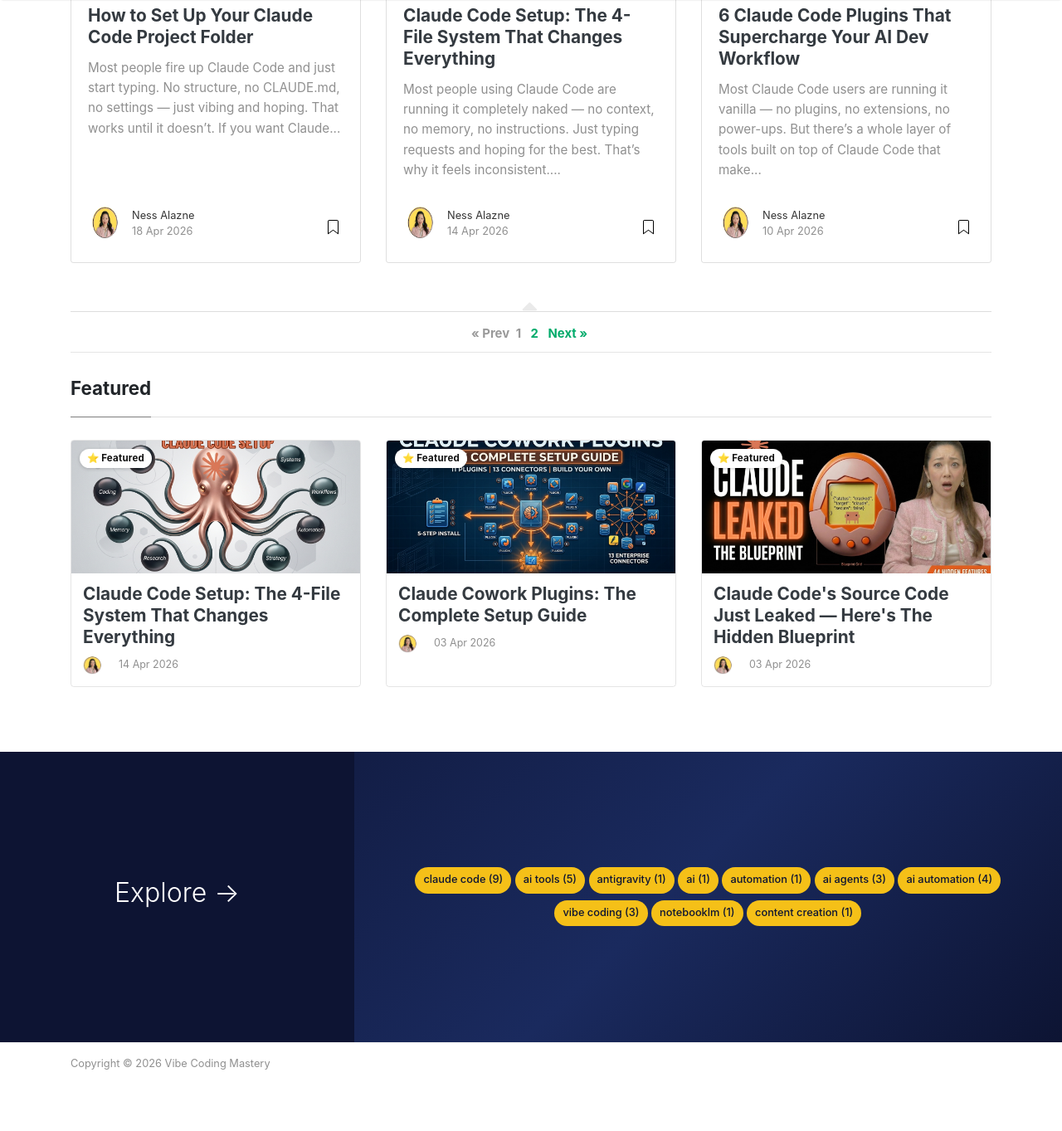
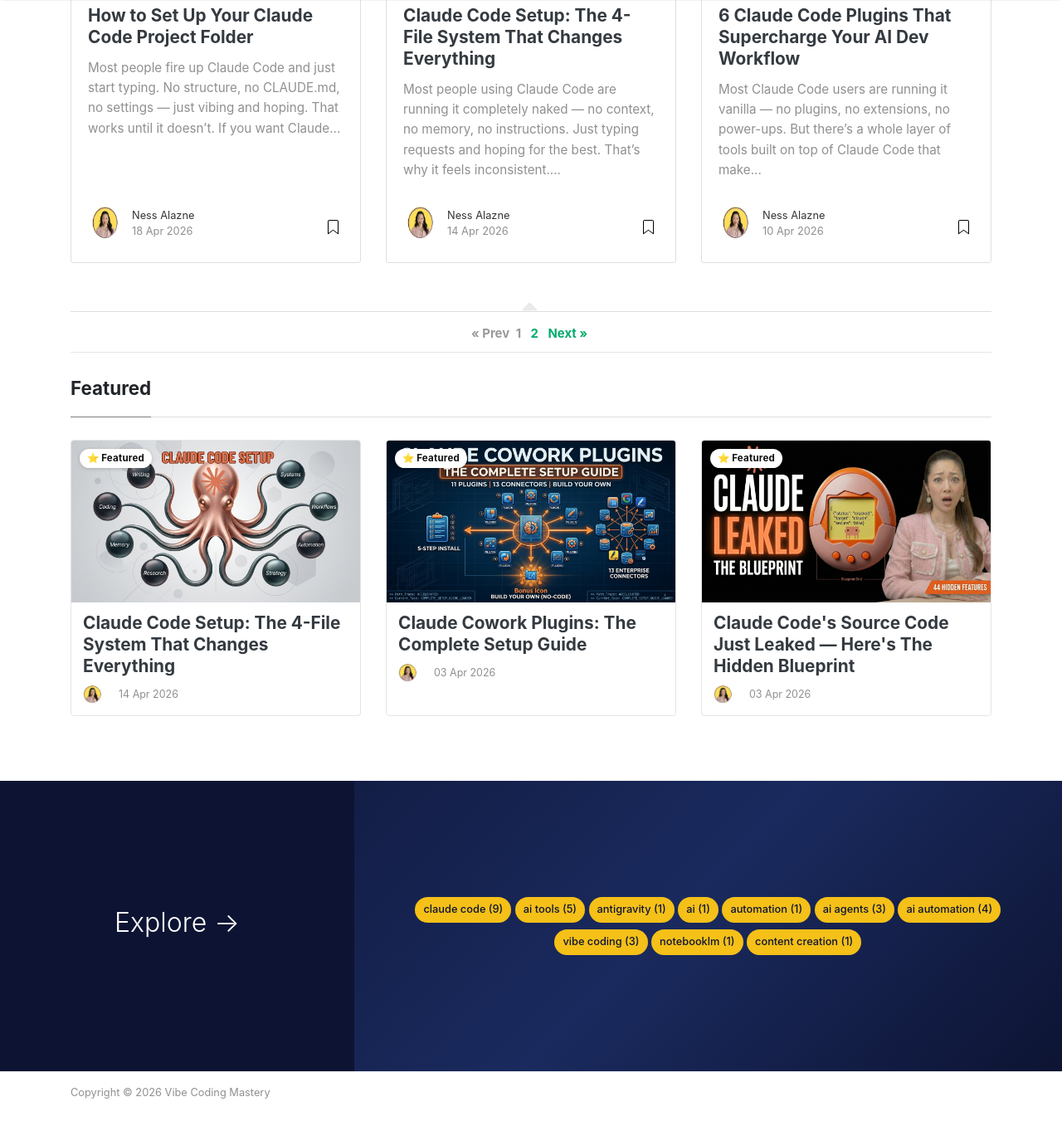
Before and after one commit to nessalazne/nessalazne.github.io, a Jekyll site: the page built from index.html, in a window 1280 px wide and 1400 px high, scrolled down 1059 px. Shown: the top 1363 px of the window at 83% size. Built offline with Jekyll 4.4.1, drawn with Linux system fonts in a browser that asks for light colours; nearby versions of some CDN libraries; the list of posts is cut into pages by our own code.

Commit message:
Match featured strip thumbnail to All Stories 16:9 aspect ratio
Co-Authored-By: Claude Sonnet 4.6 <noreply@anthropic.com>

```diff
--- a/assets/css/screen.css
+++ b/assets/css/screen.css
@@ -487,7 +487,7 @@ blockquote {
 
 .featured-strip-thumb {
     position: relative;
-    height: 160px;
+    aspect-ratio: 16 / 9;
     overflow: hidden;
 }
 
@@ -543,11 +543,6 @@ blockquote {
     object-fit: cover;
 }
 
-@media (max-width: 767px) {
-    .featured-strip-thumb {
-        height: 200px;
-    }
-}
 
 @media (max-width:1024px) {
     .post-top-meta .col-md-10 {
```
